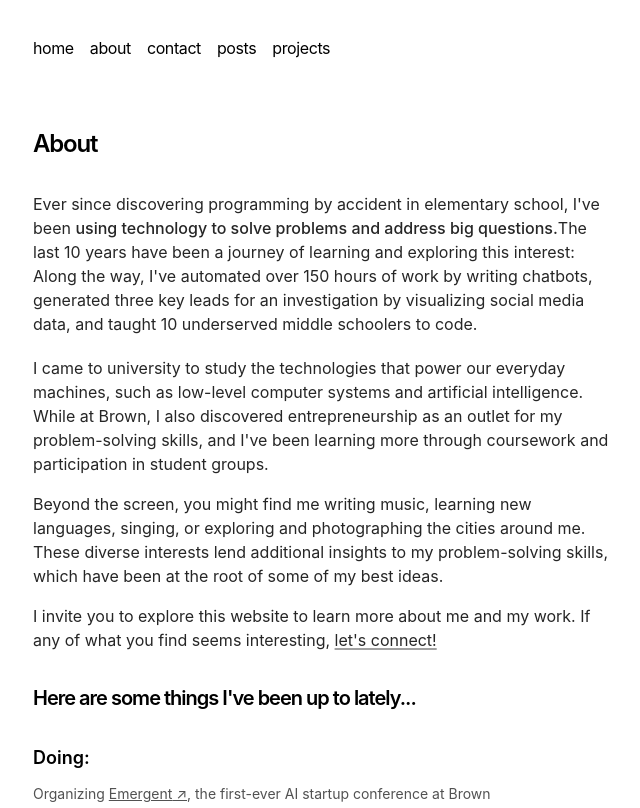
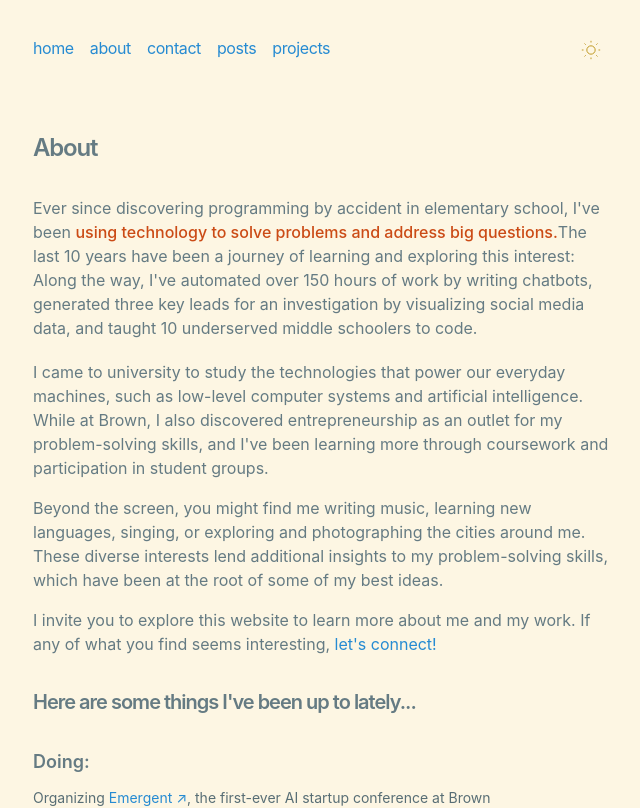
Before and after one commit to amazansky/alexmazansky.com, a Next.js app: page /about in a window 1280 px wide. Shown: the top 808 px of the page, without its empty margins (319-959 px from the left). Built offline with nearby package versions, Linux system fonts and the light colour scheme.

Commit message:
solarized tailwind theme - theme selector - blocking script to prevent FOUC while switching themes (see head tag)

```diff
--- a/app/components/A.tsx
+++ b/app/components/A.tsx
@@ -14,7 +14,11 @@ export default function A({
   // Check if it's an internal link
   if (href.startsWith("/")) {
     return (
-      <Link href={href} className={`underline ${className}`} {...props}>
+      <Link
+        href={href}
+        className={`text-primary hover:text-accent transition-all ${className}`}
+        {...props}
+      >
         {children}
       </Link>
     );
@@ -23,7 +27,11 @@ export default function A({
   // Check if it's a hash link
   if (href.startsWith("#")) {
     return (
-      <a href={href} className={`underline ${className}`} {...props}>
+      <a
+        href={href}
+        className={`text-primary hover:text-accent transition-all ${className}`}
+        {...props}
+      >
         {children}
       </a>
     );
@@ -35,7 +43,7 @@ export default function A({
       href={href}
       target="_blank"
       rel="noopener noreferrer"
-      className={`underline hover:text-neutral-900 dark:hover:text-neutral-100 ${className}`}
+      className={`text-primary hover:text-accent transition-all ${className}`}
       {...props}
     >
       {children} ↗
--- a/app/components/footer.tsx
+++ b/app/components/footer.tsx
@@ -31,7 +31,7 @@ export default function Footer() {
           </a>
         </li>
       </ul> */}
-      <p className="mt-8 text-neutral-600 dark:text-neutral-300">
+      <p className="mt-8 text-muted-foreground">
         © {new Date().getFullYear()} Alex Mazansky
       </p>
     </footer>
--- a/app/components/nav.tsx
+++ b/app/components/nav.tsx
@@ -1,4 +1,8 @@
+"use client";
+
 import Link from "next/link";
+import A from "./A";
+import { ThemeToggle } from "./theme-toggle";
 
 const navItems = {
   "/": {
@@ -26,19 +30,20 @@ export function Navbar() {
           className="flex flex-row items-start relative px-0 pb-0 fade md:overflow-auto scroll-pr-6 md:relative"
           id="nav"
         >
-          <div className="flex flex-row space-x-4 pr-10">
+          <div className="flex flex-row space-x-4 pr-10 flex-1">
             {Object.entries(navItems).map(([path, { name }]) => {
               return (
-                <Link
+                <A
                   key={path}
                   href={path}
-                  className="transition-all hover:text-neutral-800 dark:hover:text-neutral-200 flex align-middle relative py-1"
+                  className="transition-all flex align-middle relative py-1"
                 >
                   {name}
-                </Link>
+                </A>
               );
             })}
           </div>
+          <ThemeToggle />
         </nav>
       </div>
     </aside>
--- /dev/null
+++ b/app/components/theme-toggle.tsx
@@ -0,0 +1,75 @@
+"use client";
+
+import { useTheme } from "next-themes";
+import { useEffect, useState } from "react";
+
+export function ThemeToggle() {
+  const [mounted, setMounted] = useState(false);
+
+  useEffect(() => {
+    setMounted(true);
+  }, []);
+
+  if (!mounted) {
+    return (
+      <div className="p-2 w-9 h-9">
+        <div className="w-5 h-5" />
+      </div>
+    );
+  }
+
+  return <ThemeToggleInner />;
+}
+
+function ThemeToggleInner() {
+  const { resolvedTheme, setTheme } = useTheme();
+
+  const toggleTheme = () => {
+    const newTheme = resolvedTheme === "light" ? "dark" : "light";
+    setTheme(newTheme);
+  };
+
+  return (
+    <button
+      onClick={toggleTheme}
+      className="p-2 rounded-lg transition-all duration-500 focus:outline-none cursor-pointer select-none text-foreground hover:bg-muted border-none"
+      style={{
+        WebkitTapHighlightColor: "transparent",
+      }}
+      aria-label={`Switch to ${
+        resolvedTheme === "light" ? "dark" : "light"
+      } mode`}
+    >
+      <div className="relative w-5 h-5">
+        {/* Sun icon */}
+        <svg
+          className={`absolute inset-0 w-5 h-5 !transition-all transform text-solarized-yellow ${
+            resolvedTheme === "light"
+              ? "scale-100 rotate-0 opacity-100"
+              : "scale-0 rotate-90 opacity-0"
+          }`}
+          fill="none"
+          stroke="currentColor"
+          viewBox="0 0 24 24"
+        >
+          <circle cx="12" cy="12" r="5" />
+          <path d="M12 1v2M12 21v2M4.22 4.22l1.42 1.42M18.36 18.36l1.42 1.42M1 12h2M21 12h2M4.22 19.78l1.42-1.42M18.36 5.64l1.42-1.42" />
+        </svg>
+
+        {/* Moon icon */}
+        <svg
+          className={`absolute inset-0 w-5 h-5 !transition-all transform text-solarized-violet ${
+            resolvedTheme === "dark"
+              ? "scale-100 rotate-0 opacity-100"
+              : "scale-0 -rotate-90 opacity-0"
+          }`}
+          fill="none"
+          stroke="currentColor"
+          viewBox="0 0 24 24"
+        >
+          <path d="M21 12.79A9 9 0 1 1 11.21 3 7 7 0 0 0 21 12.79z" />
+        </svg>
+      </div>
+    </button>
+  );
+}
--- a/app/contact/page.tsx
+++ b/app/contact/page.tsx
@@ -8,7 +8,7 @@ export default function Contact() {
             Thanks for your interest in reaching out! The best way to get in
             touch with me is by email to:
           </p>
-          <p className="font-mono text-sm bg-neutral-100 dark:bg-neutral-800 px-3 py-2 rounded">
+          <p className="font-mono text-sm px-3 py-2 rounded bg-muted">
             <strong>
               amazansk{" "}
               <span className="idk-if-separating-like-this-thwarts-email-scrapers-but-maybe-ill-get-less-spam-this-way">
--- a/app/global.css
+++ b/app/global.css
@@ -1,36 +1,67 @@
 @import "tailwindcss";
 
-::selection {
-  background-color: #47a3f3;
-  color: #fefefe;
+@theme {
+  /* Solarized base colors */
+  --color-solarized-base03: #002b36;
+  --color-solarized-base02: #073642;
+  --color-solarized-base01: #586e75;
+  --color-solarized-base00: #657b83;
+  --color-solarized-base0: #839496;
+  --color-solarized-base1: #93a1a1;
+  --color-solarized-base2: #eee8d5;
+  --color-solarized-base3: #fdf6e3;
+
+  /* Solarized accent colors */
+  --color-solarized-yellow: #b58900;
+  --color-solarized-orange: #cb4b16;
+  --color-solarized-red: #dc322f;
+  --color-solarized-magenta: #d33682;
+  --color-solarized-violet: #6c71c4;
+  --color-solarized-blue: #268bd2;
+  --color-solarized-cyan: #2aa198;
+  --color-solarized-green: #859900;
+
+  /* Override default colors for semantic usage */
+  --color-background: light-dark(var(--color-solarized-base3), var(--color-solarized-base03));
+  --color-foreground: light-dark(var(--color-solarized-base00), var(--color-solarized-base0));
+  --color-muted: light-dark(var(--color-solarized-base2), var(--color-solarized-base02));
+  --color-muted-foreground: light-dark(var(--color-solarized-base01), var(--color-solarized-base1));
+  --color-border: light-dark(var(--color-solarized-base2), var(--color-solarized-base02));
+
+  /* Primary color scheme using solarized blue */
+  --color-primary: var(--color-solarized-blue);
+  --color-primary-foreground: var(--color-solarized-base3);
+
+  /* Accent color using solarized cyan */
+  --color-accent: var(--color-solarized-cyan);
+  --color-accent-foreground: var(--color-solarized-base03);
+
+  /* Destructive using solarized red */
+  --color-destructive: var(--color-solarized-red);
+  --color-destructive-foreground: var(--color-solarized-base3);
 }
 
+/* Syntax highlighting variables */
 :root {
-  --sh-class: #2d5e9d;
-  --sh-identifier: #354150;
-  --sh-sign: #8996a3;
-  --sh-string: #007f7a;
-  --sh-keyword: #e02518;
-  --sh-comment: #a19595;
-  --sh-jsxliterals: #6266d1;
-  --sh-property: #e25a1c;
-  --sh-entity: #e25a1c;
+  --sh-class: light-dark(var(--color-solarized-violet), var(--color-solarized-violet));
+  --sh-identifier: light-dark(var(--color-solarized-base00), var(--color-solarized-base0));
+  --sh-sign: light-dark(var(--color-solarized-base01), var(--color-solarized-base01));
+  --sh-string: light-dark(var(--color-solarized-green), var(--color-solarized-green));
+  --sh-keyword: light-dark(var(--color-solarized-red), var(--color-solarized-red));
+  --sh-comment: light-dark(var(--color-solarized-base01), var(--color-solarized-base01));
+  --sh-jsxliterals: light-dark(var(--color-solarized-violet), var(--color-solarized-violet));
+  --sh-property: light-dark(var(--color-solarized-orange), var(--color-solarized-orange));
+  --sh-entity: light-dark(var(--color-solarized-orange), var(--color-solarized-orange));
 }
 
-@media (prefers-color-scheme: dark) {
-  :root {
-    --sh-class: #4c97f8;
-    --sh-identifier: white;
-    --sh-keyword: #f47067;
-    --sh-string: #0fa295;
-  }
-  html {
-    color-scheme: dark;
-  }
+::selection {
+  background-color: var(--color-primary);
+  color: var(--color-background);
 }
 
 html {
   min-width: 360px;
+  transition: background-color 0.5s ease, color 0.5s ease;
 }
 
 .prose .anchor {
@@ -48,11 +79,11 @@ html {
 }
 
 .prose a {
-  @apply underline transition-all decoration-neutral-400 dark:decoration-neutral-600 underline-offset-2 decoration-[0.1em];
+  @apply transition-all text-primary hover:text-accent;
 }
 
 .prose .anchor:after {
-  @apply text-neutral-300 dark:text-neutral-700;
+  @apply text-muted-foreground;
   content: "#";
 }
 
@@ -61,15 +92,15 @@ html {
 }
 
 .prose pre {
-  @apply bg-neutral-50 dark:bg-neutral-900 rounded-lg overflow-x-auto border border-neutral-200 dark:border-neutral-900 py-2 px-3 text-sm;
+  @apply bg-muted border border-border rounded-lg overflow-x-auto py-2 px-3 text-sm;
 }
 
 .prose code {
-  @apply px-1 py-0.5 rounded-lg;
+  @apply px-1 py-0.5 rounded-lg bg-muted text-foreground;
 }
 
 .prose pre code {
-  @apply p-0;
+  @apply p-0 bg-transparent;
   border: initial;
   line-height: 1.5;
 }
@@ -84,27 +115,27 @@ html {
 }
 
 .prose p {
-  @apply my-4 text-neutral-800 dark:text-neutral-200;
+  @apply my-4 text-foreground;
 }
 
 .prose h1 {
-  @apply text-4xl font-medium tracking-tight mt-6 mb-2;
+  @apply text-4xl font-medium tracking-tight mt-6 mb-2 text-foreground;
 }
 
 .prose h2 {
-  @apply text-xl font-medium tracking-tight mt-6 mb-2;
+  @apply text-xl font-medium tracking-tight mt-6 mb-2 text-foreground;
 }
 
 .prose h3 {
-  @apply text-xl font-medium tracking-tight mt-6 mb-2;
+  @apply text-xl font-medium tracking-tight mt-6 mb-2 text-foreground;
 }
 
 .prose h4 {
-  @apply text-lg font-medium tracking-tight mt-6 mb-2;
+  @apply text-lg font-medium tracking-tight mt-6 mb-2 text-foreground;
 }
 
 .prose strong {
-  @apply font-medium;
+  @apply font-medium text-solarized-orange;
 }
 
 .prose ul {
@@ -148,3 +179,10 @@ table {
 .title {
   text-wrap: balance;
 }
+
+/* Theme transition animations */
+* {
+  transition-property: background-color, border-color, color, fill, stroke;
+  transition-duration: 0.5s;
+  transition-timing-function: ease;
+}
--- a/app/layout.tsx
+++ b/app/layout.tsx
@@ -3,6 +3,7 @@ import { SpeedInsights } from "@vercel/speed-insights/next";
 import { GeistMono } from "geist/font/mono";
 import { GeistSans } from "geist/font/sans";
 import type { Metadata } from "next";
+import { ThemeProvider } from "next-themes";
 import Footer from "./components/footer";
 import { Navbar } from "./components/nav";
 import "./global.css";
@@ -46,13 +47,44 @@ export default function RootLayout({
   return (
     <html
       lang="en"
-      className={cx(
-        "text-black bg-white dark:text-white dark:bg-black",
-        GeistSans.variable,
-        GeistMono.variable
-      )}
+      className={cx(GeistSans.variable, GeistMono.variable)}
+      suppressHydrationWarning
     >
-      <body className="antialiased max-w-xl mx-4 mt-8 lg:mx-auto">
+      <head>
+        <script
+          dangerouslySetInnerHTML={{
+            __html: `
+              (function() {
+                try {
+                  function getTheme() {
+                    var stored = localStorage.getItem('theme');
+                    if (stored && (stored === 'dark' || stored === 'light')) {
+                      return stored;
+                    }
+                    if (stored === 'system' || !stored) {
+                      return window.matchMedia('(prefers-color-scheme: dark)').matches ? 'dark' : 'light';
+                    }
+                    return 'light';
+                  }
+
+                  var theme = getTheme();
+                  document.documentElement.classList.remove('light', 'dark');
+                  document.documentElement.classList.add(theme);
+                  document.documentElement.style.colorScheme = theme;
+                } catch (e) {}
+              })();
+            `,
+          }}
+        />
+      </head>
+      <body className="antialiased max-w-xl mx-4 mt-8 lg:mx-auto bg-background text-foreground">
+        <ThemeProvider
+          attribute="class"
+          defaultTheme="system"
+          enableSystem
+          disableTransitionOnChange={false}
+          storageKey="theme"
+        >
           <main className="flex-auto min-w-0 mt-6 flex flex-col px-2 md:px-0">
             <Navbar />
             {children}
@@ -60,6 +92,7 @@ export default function RootLayout({
             <Analytics />
             <SpeedInsights />
           </main>
+        </ThemeProvider>
       </body>
     </html>
   );
--- a/package.json
+++ b/package.json
@@ -16,6 +16,7 @@
     "marked": "^16.1.1",
     "next": "14.0.0",
     "next-mdx-remote": "^4.4.1",
+    "next-themes": "^0.4.6",
     "postcss": "^8.4.35",
     "react": "18.2.0",
     "react-dom": "18.2.0",
```
Also changed, not shown: app/about/page.tsx (+4 -4 lines), app/components/posts.tsx (+5 -7 lines), app/projects/page.tsx (+8 -22 lines), 1 other file (tests, documents, lock files or other folders). Lines whose indentation alone changed are shown as unchanged.
